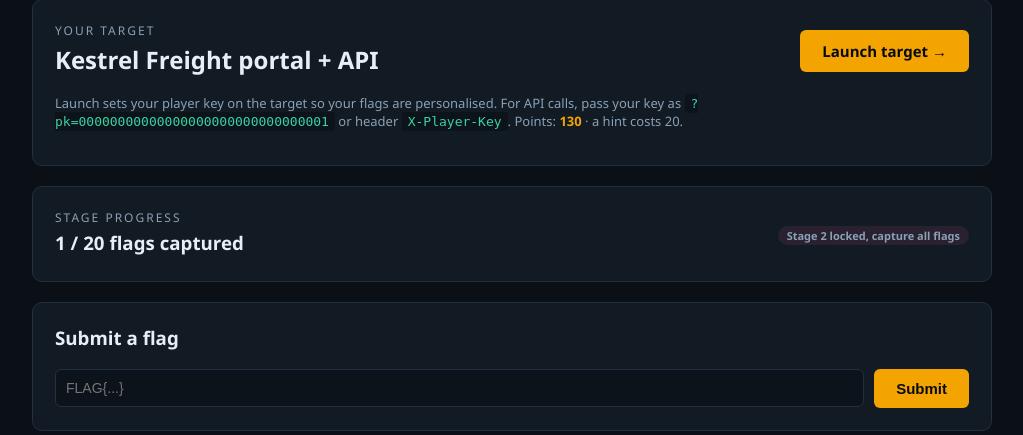
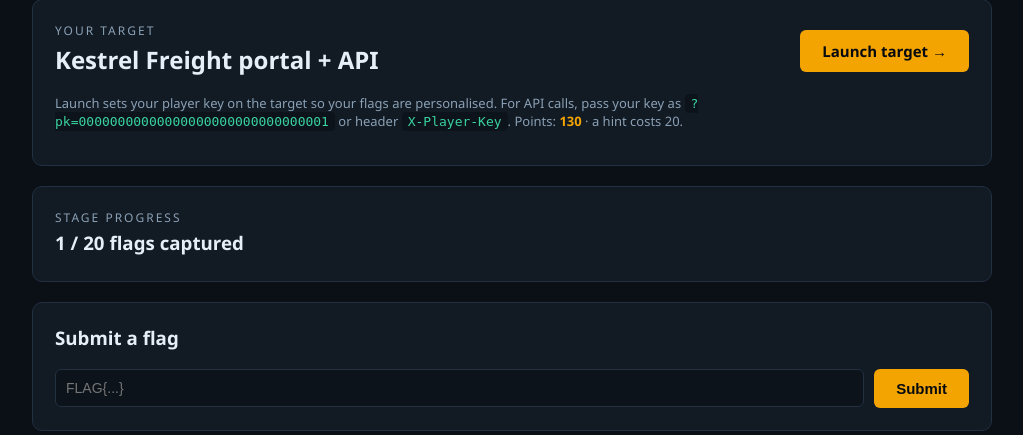
Before and after one commit to CleoTheProgrammer/breach-range, a PHP site: page /challenges.php in a window 1280 px wide. Shown: the part 80-515 px from the top of the page, without its empty margins (128-1151 px from the left). Run offline with PHP 8.4, Linux system fonts and the light colour scheme; the visitor is signed in with stand-in values (Sample User, id 1); tables that the repository leaves empty hold one stand-in row (values such as "Sample post").

Commit message:
Hide the 'Stage 2 locked' text until Stage 1 is cleared

```diff
--- a/console/src/challenges.php
+++ b/console/src/challenges.php
@@ -35,8 +35,6 @@ require_once __DIR__ . '/includes/header.php'; ?>
     <div style="margin-left:auto">
       <?php if ($cleared): ?>
         <a class="btn" href="/stage2.php">Stage 2 unlocked &rarr;</a>
-      <?php else: ?>
-        <span class="pill todo">Stage 2 locked, capture all flags</span>
       <?php endif; ?>
     </div>
   </div>
```
